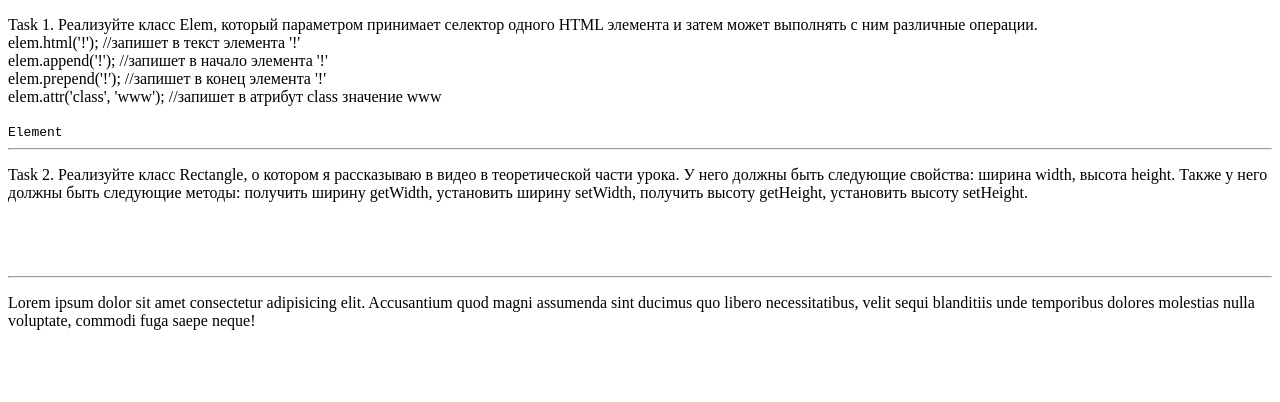
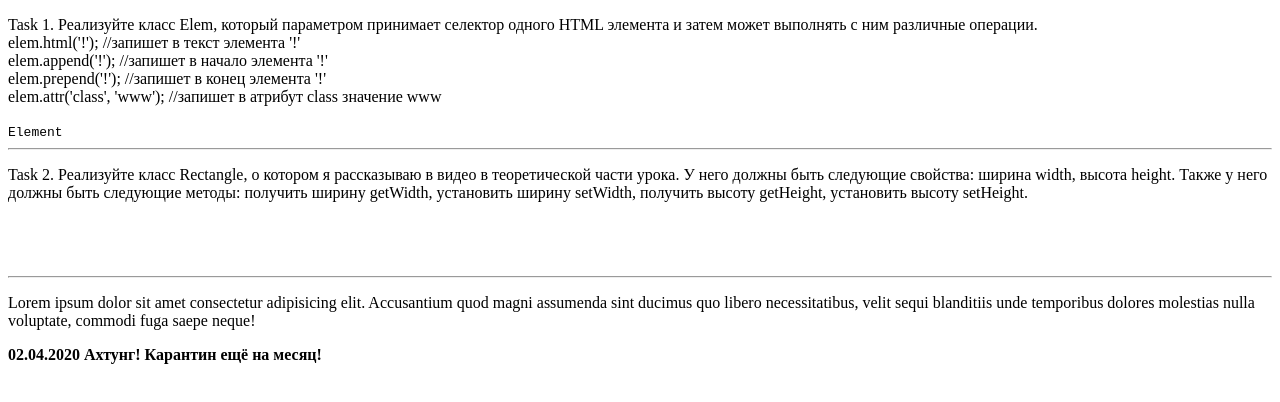
Before and after one commit to NikitaBelevich/Classes, a plain HTML site: page index.html in a window 1280 px wide. Drawn offline with Linux system fonts and the light colour scheme.

Commit message:
02.04.2020

```diff
--- a/index.html
+++ b/index.html
@@ -38,7 +38,7 @@
         Lorem ipsum dolor sit amet consectetur adipisicing elit. Accusantium quod magni assumenda sint ducimus quo libero necessitatibus, velit sequi blanditiis unde temporibus dolores molestias nulla voluptate, commodi fuga saepe neque!
     </p>
 
-
+    <strong>02.04.2020 Ахтунг! Карантин ещё на месяц!</strong>
 
     <script src="js/app.js" defer></script>
 </body>
--- a/js/app.js
+++ b/js/app.js
@@ -465,3 +465,5 @@ console.log(rect1);
 // console.group('Codewars');
 // console.log(l._removeEl(integer_list, values_list));
 // console.groupEnd('Codewars');
+
+// 2 апреля, команды Git
```
